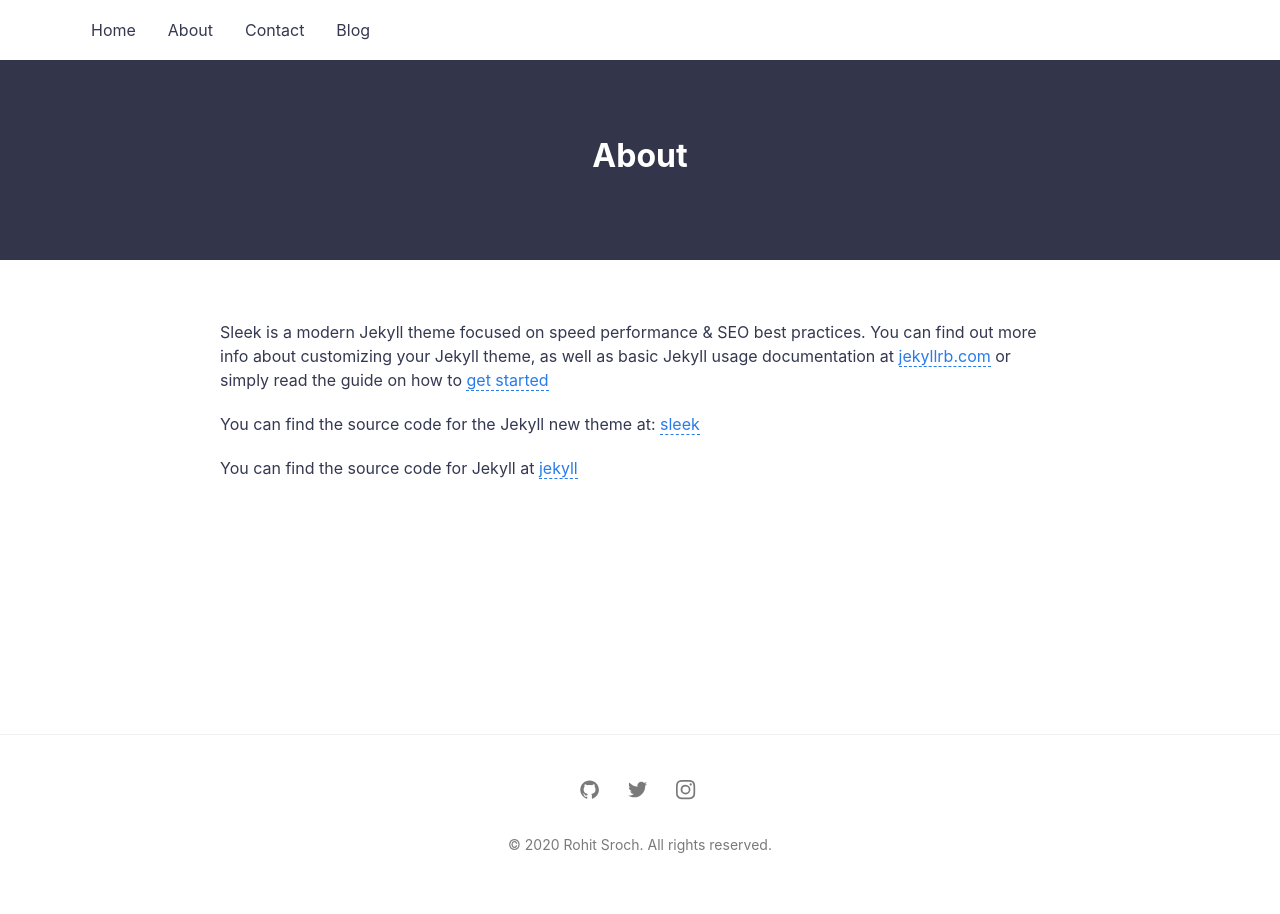
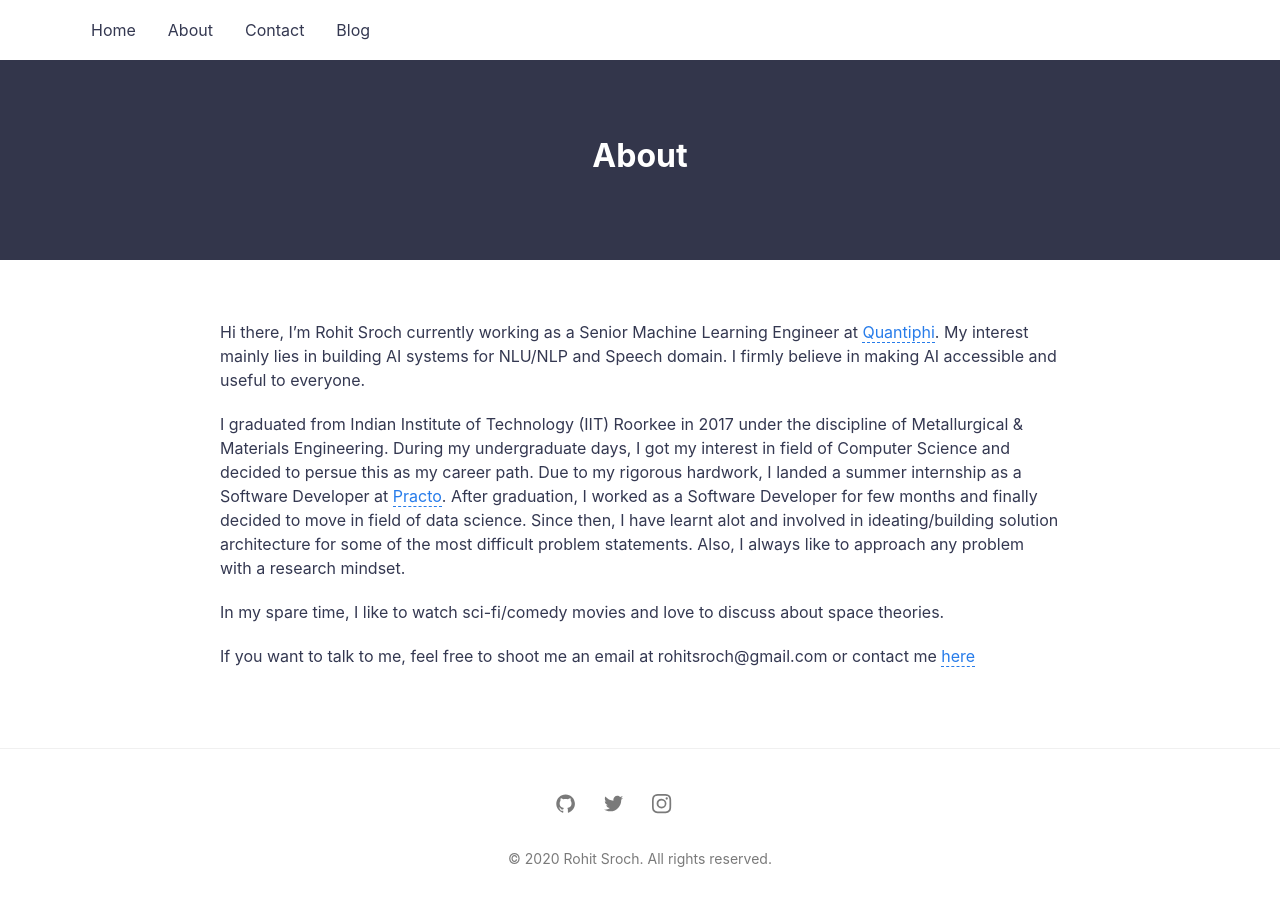
Before and after one commit to rohitsroch/rohitsroch.github.io, a Jekyll site: the page built from about.md, in a window 1280 px wide. Built offline with Jekyll 4.4.1, drawn with Linux system fonts in a browser that asks for light colours.

Commit message:
added about/contact section

```diff
--- a/_config.yml
+++ b/_config.yml
@@ -34,6 +34,7 @@
 twitter_username: rohitsroch # replace with your_twitter_username or comment to remove link from footer
 github_username:  rohitsroch # replace with your_github_username or comment to remove link from footer
 instagram_username: rohitsroch # replace with your_instagram_username or comment to remove link from footer
+linkedin_username: rohitsroch # replace with your_linked_username or comment to remove link from footer
 
 disqus:
   shortname: https-rohitsroch-github-io  # to enable comments replace with your_disqus_shortname
--- a/_includes/footer.html
+++ b/_includes/footer.html
@@ -14,6 +14,12 @@
       {% if site.instagram_username %}
         <a class="social__link" target="_blank" rel="noopener noreferrer" href="https://www.instagram.com/{{ site.instagram_username }}">
           <svg class="social__icon" viewBox="0 0 20 20" width="20px" height="20px"><path d="M8 0C5.827 0 5.555.01 4.702.048 3.85.088 3.27.222 2.76.42a3.908 3.908 0 0 0-1.417.923c-.445.444-.72.89-.923 1.417-.198.51-.333 1.09-.372 1.942C.008 5.555 0 5.827 0 8s.01 2.445.048 3.298c.04.852.174 1.433.372 1.942.204.526.478.973.923 1.417.444.445.89.72 1.417.923.51.198 1.09.333 1.942.372.853.04 1.125.048 3.298.048s2.445-.01 3.298-.048c.852-.04 1.433-.174 1.942-.372a3.908 3.908 0 0 0 1.417-.923c.445-.444.72-.89.923-1.417.198-.51.333-1.09.372-1.942.04-.853.048-1.125.048-3.298s-.01-2.445-.048-3.298c-.04-.852-.174-1.433-.372-1.942a3.908 3.908 0 0 0-.923-1.417A3.886 3.886 0 0 0 13.24.42c-.51-.198-1.09-.333-1.942-.372C10.445.008 10.173 0 8 0zm0 1.44c2.136 0 2.39.01 3.233.048.78.036 1.203.166 1.485.276.374.145.64.318.92.598.28.28.453.546.598.92.11.282.24.705.276 1.485.038.844.047 1.097.047 3.233s-.01 2.39-.05 3.233c-.04.78-.17 1.203-.28 1.485-.15.374-.32.64-.6.92-.28.28-.55.453-.92.598-.28.11-.71.24-1.49.276-.85.038-1.1.047-3.24.047s-2.39-.01-3.24-.05c-.78-.04-1.21-.17-1.49-.28a2.49 2.49 0 0 1-.92-.6c-.28-.28-.46-.55-.6-.92-.11-.28-.24-.71-.28-1.49-.03-.84-.04-1.1-.04-3.23s.01-2.39.04-3.24c.04-.78.17-1.21.28-1.49.14-.38.32-.64.6-.92.28-.28.54-.46.92-.6.28-.11.7-.24 1.48-.28.85-.03 1.1-.04 3.24-.04zm0 2.452a4.108 4.108 0 1 0 0 8.215 4.108 4.108 0 0 0 0-8.215zm0 6.775a2.667 2.667 0 1 1 0-5.334 2.667 2.667 0 0 1 0 5.334zm5.23-6.937a.96.96 0 1 1-1.92 0 .96.96 0 0 1 1.92 0z"></path></svg>
+        </a>
+      {% endif %}
+
+      {% if site.linkedin_username %}
+        <a class="social__link" target="_blank" rel="noopener noreferrer" href="https://www.linkedin.com/in/{{ site.linkedin_username }}">
+          <svg class="social__icon" viewBox="0 0 20 20" width="20px" height="20px"><path d="M150.65,100.682c0,27.992-22.508,50.683-50.273,50.683c-27.765,0-50.273-22.691-50.273-50.683 C50.104,72.691,72.612,50,100.377,50C128.143,50,150.65,72.691,150.65,100.682z M143.294,187.333H58.277V462h85.017V187.333z M279.195,187.333h-81.541V462h81.541c0,0,0-101.877,0-144.181c0-38.624,17.779-61.615,51.807-61.615 c31.268,0,46.289,22.071,46.289,61.615c0,39.545,0,144.181,0,144.181h84.605c0,0,0-100.344,0-173.915 s-41.689-109.131-99.934-109.131s-82.768,45.369-82.768,45.369V187.333z"></path></svg>
         </a>
       {% endif %}
     </nav>
--- a/about.md
+++ b/about.md
@@ -4,10 +4,10 @@
 permalink: /about/
 ---
 
-Sleek is a modern Jekyll theme focused on speed performance & SEO best practices. You can find out more info about customizing your Jekyll theme, as well as basic Jekyll usage documentation at [jekyllrb.com](http://jekyllrb.com/) or simply read the guide on how to [get started](/getting-started)
+Hi there, I'm Rohit Sroch currently working as a Senior Machine Learning Engineer at [Quantiphi](https://www.quantiphi.com/). My interest mainly lies in building AI systems for NLU/NLP and Speech domain. I firmly believe in making AI accessible and useful to everyone.
 
-You can find the source code for the Jekyll new theme at:
-[sleek](https://github.com/janczizikow/sleek)
+I graduated from Indian Institute of Technology (IIT) Roorkee in 2017 under the discipline of Metallurgical & Materials Engineering. During my undergraduate days, I got my interest in field of Computer Science and decided to persue this as my career path. Due to my rigorous hardwork, I landed a summer internship as a Software Developer at [Practo](https://www.practo.com/). After graduation, I worked as a Software Developer for few months and finally decided to move in field of data science. Since then, I have learnt alot and involved in ideating/building solution architecture for some of the most difficult problem statements. Also, I always like to approach any problem with a research mindset.
 
-You can find the source code for Jekyll at
-[jekyll](https://github.com/jekyll/jekyll)
+In my spare time, I like to watch sci-fi/comedy movies and love to discuss about space theories.
+
+If you want to talk to me, feel free to shoot me an email at rohitsroch@gmail.com or contact me [here](https://rohitsroch.github.io/contact/)
```
Also changed, not shown: contact.md (+1 -9 lines).
